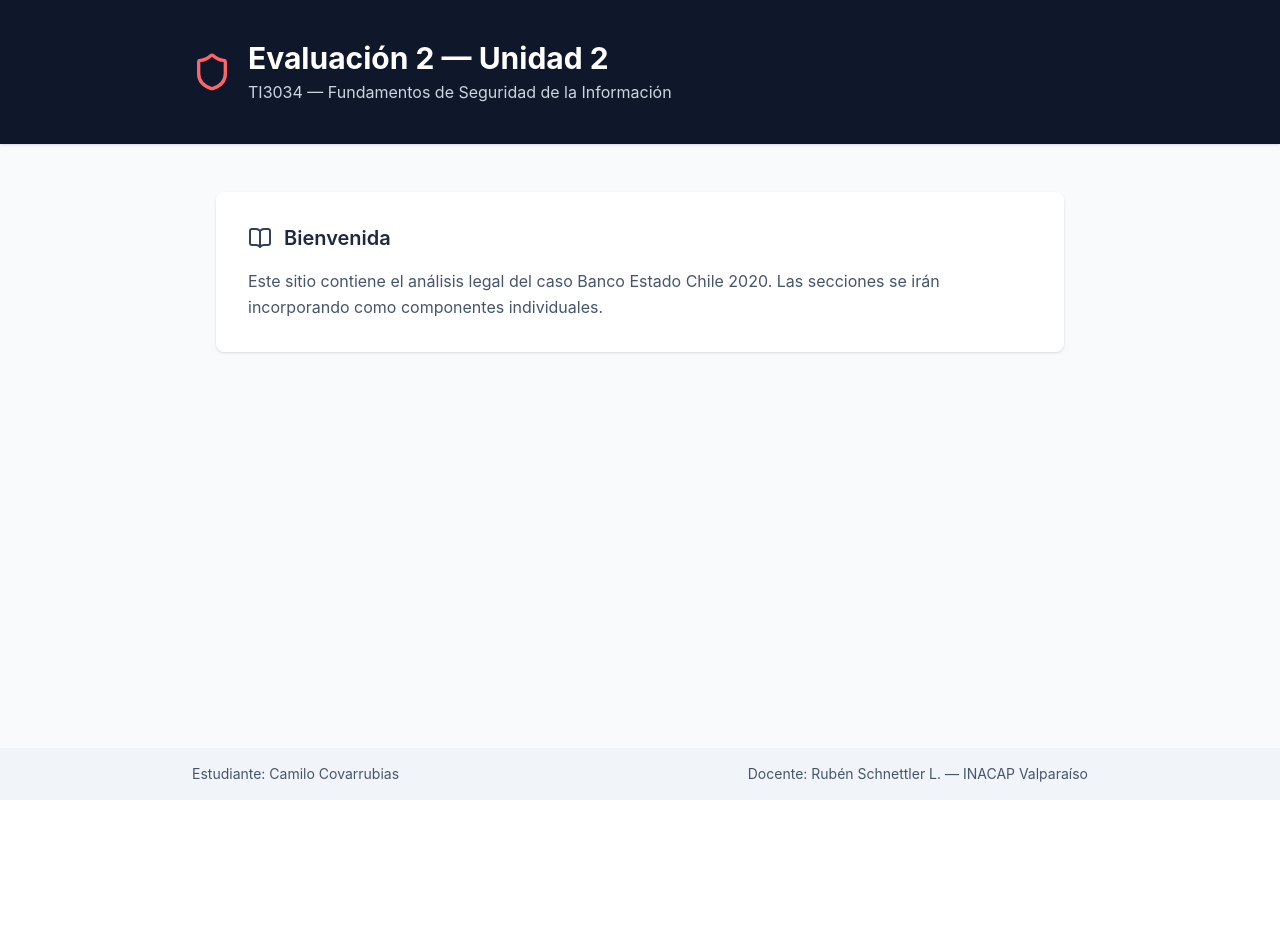
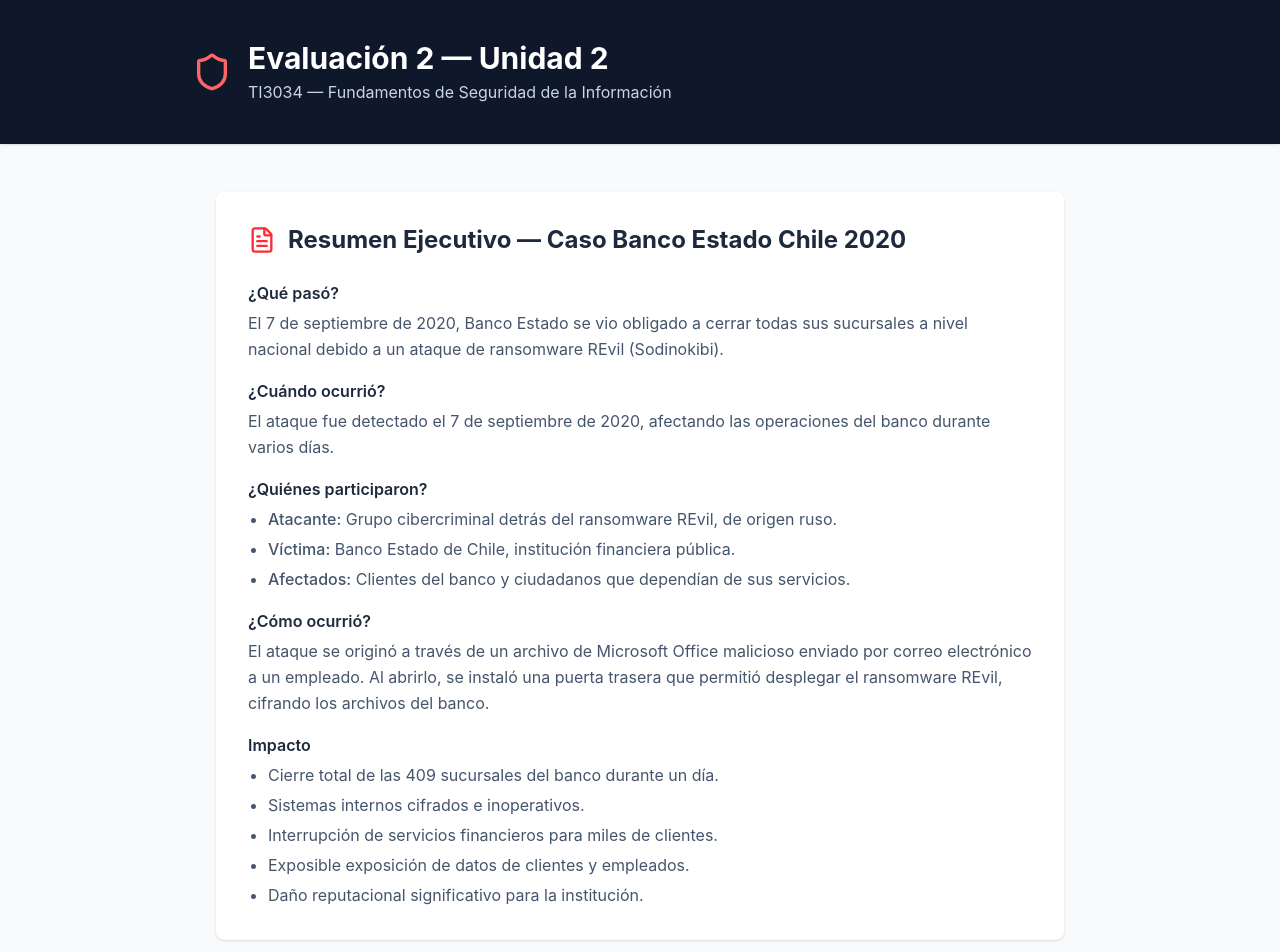
Before and after one commit to camilo15-cpu/informe_covcam, a React (Vite) app: page / in a window 1280 px wide. Shown: the top 952 px of the page. Before the commit the page ends 800 px from the top, so only its background shows below. Built offline with nearby package versions, Linux system fonts and the light colour scheme.

Commit message:
Agrega componente Resumen y contenido caso Banco Estado

```diff
--- a/docs_covcam/01_resumen_covcam.md
+++ b/docs_covcam/01_resumen_covcam.md
@@ -0,0 +1,22 @@
+# Resumen Ejecutivo — Caso Banco Estado Chile 2020
+
+## ¿Qué pasó?
+El 7 de septiembre de 2020, Banco Estado, el único banco público de Chile, se vio obligado a cerrar todas sus sucursales a nivel nacional debido a un ataque de ransomware. El malware utilizado fue REvil (también conocido como Sodinokibi).
+
+## ¿Cuándo ocurrió?
+El ataque fue detectado el 7 de septiembre de 2020, afectando las operaciones del banco durante varios días.
+
+## ¿Quiénes participaron?
+- **Atacante:** Grupo cibercriminal detrás del ransomware REvil, de origen ruso.
+- **Víctima:** Banco Estado de Chile, institución financiera pública.
+- **Afectados:** Clientes del banco y ciudadanos que dependían de sus servicios.
+
+## ¿Cómo ocurrió?
+El ataque se originó a través de un archivo de Microsoft Office malicioso enviado por correo electrónico a un empleado del banco. Al abrirlo, se instaló una puerta trasera (backdoor) que permitió a los atacantes acceder a la red interna y desplegar el ransomware REvil, cifrando los archivos de los sistemas del banco.
+
+## Impacto
+- Cierre total de las 409 sucursales del banco durante un día.
+- Sistemas internos cifrados e inoperativos.
+- Interrupción de servicios financieros para miles de clientes.
+- Exposición de posibles datos de clientes y empleados.
+- Daño reputacional significativo para la institución.
--- a/src/App.jsx
+++ b/src/App.jsx
@@ -1,4 +1,5 @@
 import { Shield, BookOpen } from 'lucide-react'
+import Resumen from './components/Resumen'
 
 function App() {
   return (
@@ -18,18 +19,7 @@ function App() {
       </header>
 
       <main className="flex-1 max-w-4xl mx-auto px-6 py-12">
-        <div className="bg-white rounded-lg shadow p-8">
-          <div className="flex items-center gap-3 mb-4">
-            <BookOpen className="text-slate-700" />
-            <h2 className="text-xl font-semibold text-slate-800">
-              Bienvenida
-            </h2>
-          </div>
-          <p className="text-slate-600 leading-relaxed">
-            Este sitio contiene el análisis legal del caso Banco Estado Chile 2020.
-            Las secciones se irán incorporando como componentes individuales.
-          </p>
-        </div>
+        <Resumen />
       </main>
 
       <footer className="bg-slate-100 text-slate-600 text-sm py-4 px-6">
--- /dev/null
+++ b/src/components/Resumen.jsx
@@ -0,0 +1,53 @@
+import { FileText } from 'lucide-react'
+
+function Resumen() {
+  return (
+    <div className="bg-white rounded-lg shadow p-8 mb-6">
+      <div className="flex items-center gap-3 mb-6">
+        <FileText className="text-red-500" size={28} />
+        <h2 className="text-2xl font-bold text-slate-800">
+          Resumen Ejecutivo — Caso Banco Estado Chile 2020
+        </h2>
+      </div>
+
+      <div className="space-y-4 text-slate-600 leading-relaxed">
+        <div>
+          <h3 className="font-semibold text-slate-800 mb-1">¿Qué pasó?</h3>
+          <p>El 7 de septiembre de 2020, Banco Estado se vio obligado a cerrar todas sus sucursales a nivel nacional debido a un ataque de ransomware REvil (Sodinokibi).</p>
+        </div>
+
+        <div>
+          <h3 className="font-semibold text-slate-800 mb-1">¿Cuándo ocurrió?</h3>
+          <p>El ataque fue detectado el 7 de septiembre de 2020, afectando las operaciones del banco durante varios días.</p>
+        </div>
+
+        <div>
+          <h3 className="font-semibold text-slate-800 mb-1">¿Quiénes participaron?</h3>
+          <ul className="list-disc ml-5 space-y-1">
+            <li><span className="font-medium">Atacante:</span> Grupo cibercriminal detrás del ransomware REvil, de origen ruso.</li>
+            <li><span className="font-medium">Víctima:</span> Banco Estado de Chile, institución financiera pública.</li>
+            <li><span className="font-medium">Afectados:</span> Clientes del banco y ciudadanos que dependían de sus servicios.</li>
+          </ul>
+        </div>
+
+        <div>
+          <h3 className="font-semibold text-slate-800 mb-1">¿Cómo ocurrió?</h3>
+          <p>El ataque se originó a través de un archivo de Microsoft Office malicioso enviado por correo electrónico a un empleado. Al abrirlo, se instaló una puerta trasera que permitió desplegar el ransomware REvil, cifrando los archivos del banco.</p>
+        </div>
+
+        <div>
+          <h3 className="font-semibold text-slate-800 mb-1">Impacto</h3>
+          <ul className="list-disc ml-5 space-y-1">
+            <li>Cierre total de las 409 sucursales del banco durante un día.</li>
+            <li>Sistemas internos cifrados e inoperativos.</li>
+            <li>Interrupción de servicios financieros para miles de clientes.</li>
+            <li>Exposible exposición de datos de clientes y empleados.</li>
+            <li>Daño reputacional significativo para la institución.</li>
+          </ul>
+        </div>
+      </div>
+    </div>
+  )
+}
+
+export default Resumen
```
